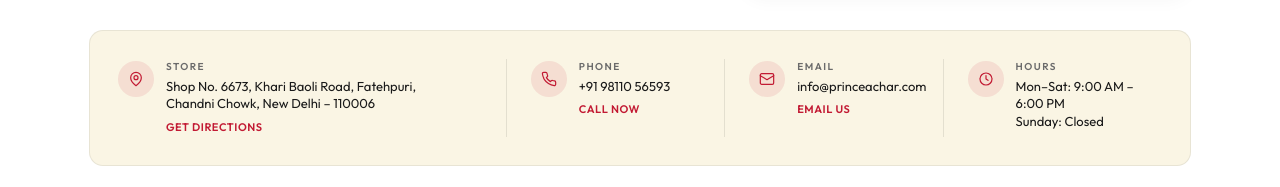
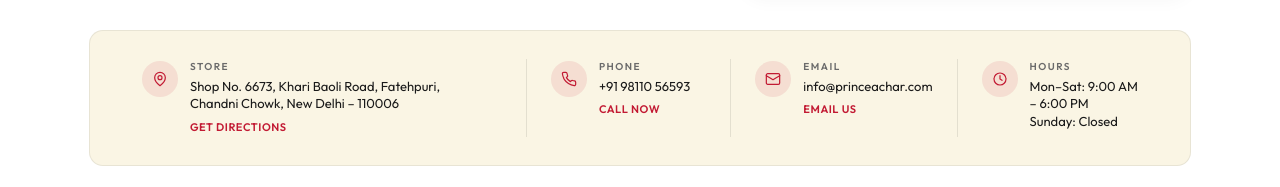
Before and after one commit to PrinceAchar/prince, a Next.js app: page /contact in a window 1280 px wide. Shown: the part 939-1126 px from the top of the page. Built offline with nearby package versions, Linux system fonts and the light colour scheme; no server answers.

Commit message:
Improve Reach Us spacing with column padding and clean grid

```diff
--- a/src/app/contact/page.tsx
+++ b/src/app/contact/page.tsx
@@ -342,9 +342,9 @@
       <section className="bg-white pb-10 md:pb-14">
         <div className="max-w-[1150px] mx-auto px-6">
           <div className="bg-yellow rounded-[14px] border border-brand-black/8 px-5 md:px-7 py-6 md:py-7">
-            <div className="grid grid-cols-2 md:grid-cols-[2fr_1fr_1fr_1fr] gap-x-6 gap-y-6 md:divide-x md:divide-brand-black/10">
+            <div className="grid grid-cols-2 md:grid-cols-[2fr_1fr_1fr_1fr] gap-x-6 gap-y-6 md:gap-x-0 md:divide-x md:divide-brand-black/10">
               {reachItems.map((item, i) => (
-                <div key={i} className={`flex gap-3 ${i === 0 ? "col-span-2 md:col-span-1" : ""}`}>
+                <div key={i} className="flex gap-3 md:px-6">
                   <div className="flex-shrink-0 w-9 h-9 rounded-full bg-red/10 text-red flex items-center justify-center mt-0.5">
                     {item.icon}
                   </div>
```
